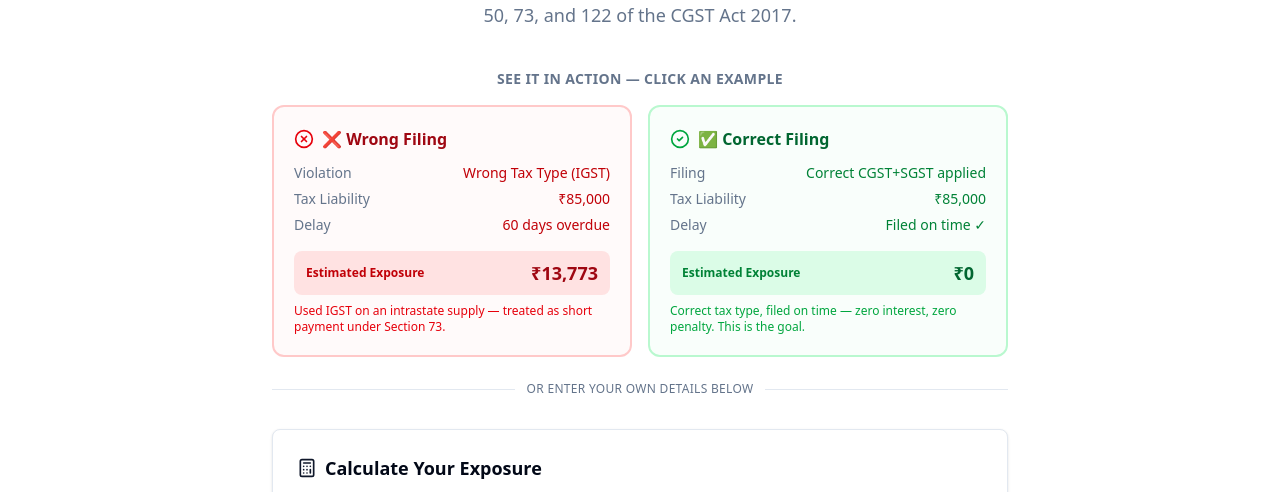
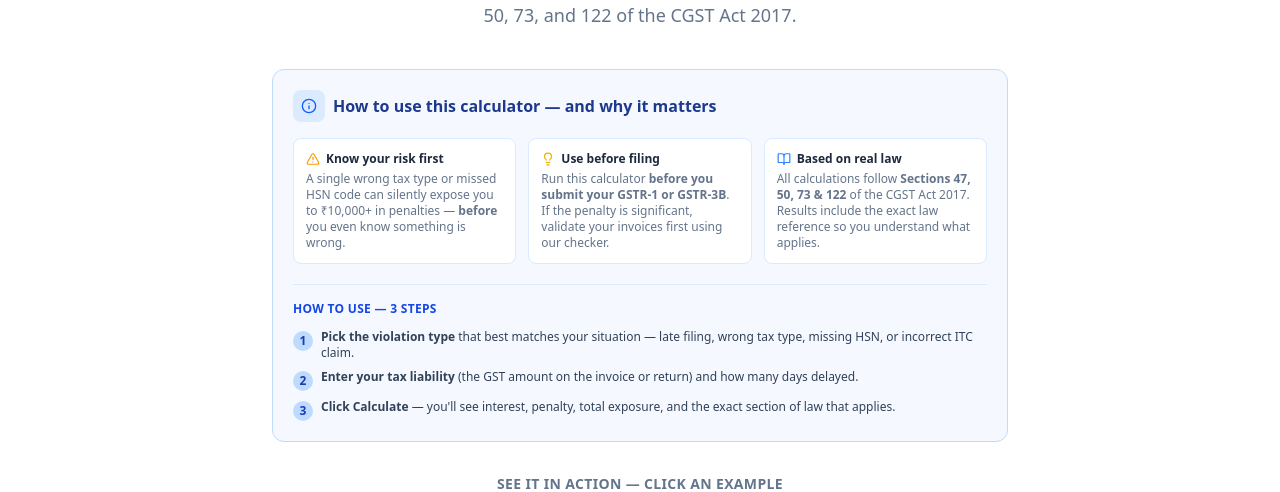
Before and after one commit to Rehansanjay/gst-invoice-checker, a Next.js app: page /gst-penalty-calculator in a window 1280 px wide. Shown: the part 258-750 px from the top of the page. Built offline with nearby package versions, Linux system fonts and the light colour scheme; no server answers.

Commit message:
feat: add how-to-use info box to penalty calculator
- Blue info box with 3 'why you need it' cards (Know your risk, Use before filing, Based on real law)
- 3-step numbered guide on how to fill the calculator
- Sits above the example scenario cards, below the hero

```diff
--- a/app/(marketing)/gst-penalty-calculator/page.tsx
+++ b/app/(marketing)/gst-penalty-calculator/page.tsx
@@ -5,7 +5,7 @@ import Link from 'next/link';
 import { Card } from '@/components/ui/card';
 import { Button } from '@/components/ui/button';
 import { Input } from '@/components/ui/input';
-import { AlertTriangle, Calculator, Share2, ShieldCheck, ArrowRight, XCircle, CheckCircle2 } from 'lucide-react';
+import { AlertTriangle, Calculator, Share2, ShieldCheck, ArrowRight, XCircle, CheckCircle2, Info, Lightbulb, BookOpen } from 'lucide-react';
 
 // ── Types ────────────────────────────────────────────────────────────────────
 type CalcResult = {
@@ -133,6 +133,60 @@ export default function GstPenaltyCalculator() {
                 <p className="text-lg text-muted-foreground max-w-xl mx-auto">
                     Estimate your GST interest and penalty exposure under Sections 47, 50, 73, and 122 of the CGST Act 2017.
                 </p>
+            </div>
+
+            {/* ── HOW TO USE + WHY ────────────────────────────────────────── */}
+            <div className="mb-8 rounded-xl border border-blue-200 bg-blue-50/60 p-5">
+                <div className="flex items-center gap-2 mb-4">
+                    <div className="w-8 h-8 bg-blue-100 rounded-lg flex items-center justify-center shrink-0">
+                        <Info className="w-4 h-4 text-blue-600" />
+                    </div>
+                    <h2 className="font-bold text-blue-900 text-base">How to use this calculator — and why it matters</h2>
+                </div>
+
+                {/* Why you need it */}
+                <div className="grid grid-cols-1 sm:grid-cols-3 gap-3 mb-5">
+                    <div className="bg-white rounded-lg p-3 border border-blue-100">
+                        <div className="flex items-center gap-1.5 mb-1">
+                            <AlertTriangle className="w-3.5 h-3.5 text-amber-500 shrink-0" />
+                            <p className="text-xs font-bold text-slate-800">Know your risk first</p>
+                        </div>
+                        <p className="text-xs text-muted-foreground">A single wrong tax type or missed HSN code can silently expose you to ₹10,000+ in penalties — <strong>before</strong> you even know something is wrong.</p>
+                    </div>
+                    <div className="bg-white rounded-lg p-3 border border-blue-100">
+                        <div className="flex items-center gap-1.5 mb-1">
+                            <Lightbulb className="w-3.5 h-3.5 text-yellow-500 shrink-0" />
+                            <p className="text-xs font-bold text-slate-800">Use before filing</p>
+                        </div>
+                        <p className="text-xs text-muted-foreground">Run this calculator <strong>before you submit your GSTR-1 or GSTR-3B</strong>. If the penalty is significant, validate your invoices first using our checker.</p>
+                    </div>
+                    <div className="bg-white rounded-lg p-3 border border-blue-100">
+                        <div className="flex items-center gap-1.5 mb-1">
+                            <BookOpen className="w-3.5 h-3.5 text-blue-500 shrink-0" />
+                            <p className="text-xs font-bold text-slate-800">Based on real law</p>
+                        </div>
+                        <p className="text-xs text-muted-foreground">All calculations follow <strong>Sections 47, 50, 73 &amp; 122</strong> of the CGST Act 2017. Results include the exact law reference so you understand what applies.</p>
+                    </div>
+                </div>
+
+                {/* 3-step how to use */}
+                <div className="border-t border-blue-100 pt-4">
+                    <p className="text-xs font-semibold text-blue-700 uppercase tracking-wide mb-3">How to use — 3 steps</p>
+                    <ol className="space-y-2">
+                        <li className="flex items-start gap-2 text-xs text-slate-700">
+                            <span className="w-5 h-5 bg-blue-200 text-blue-800 rounded-full flex items-center justify-center font-bold shrink-0 mt-0.5">1</span>
+                            <span><strong>Pick the violation type</strong> that best matches your situation — late filing, wrong tax type, missing HSN, or incorrect ITC claim.</span>
+                        </li>
+                        <li className="flex items-start gap-2 text-xs text-slate-700">
+                            <span className="w-5 h-5 bg-blue-200 text-blue-800 rounded-full flex items-center justify-center font-bold shrink-0 mt-0.5">2</span>
+                            <span><strong>Enter your tax liability</strong> (the GST amount on the invoice or return) and how many days delayed.</span>
+                        </li>
+                        <li className="flex items-start gap-2 text-xs text-slate-700">
+                            <span className="w-5 h-5 bg-blue-200 text-blue-800 rounded-full flex items-center justify-center font-bold shrink-0 mt-0.5">3</span>
+                            <span><strong>Click Calculate</strong> — you'll see interest, penalty, total exposure, and the exact section of law that applies.</span>
+                        </li>
+                    </ol>
+                </div>
             </div>
 
             {/* ── TWO EXAMPLE SCENARIOS ───────────────────────────────────────── */}
```
Lines whose indentation alone changed are shown as unchanged.
